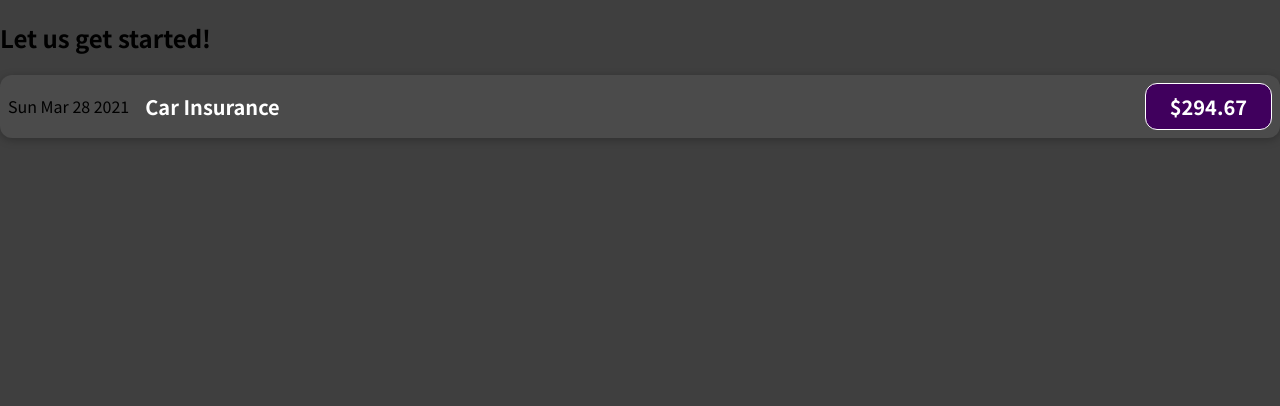
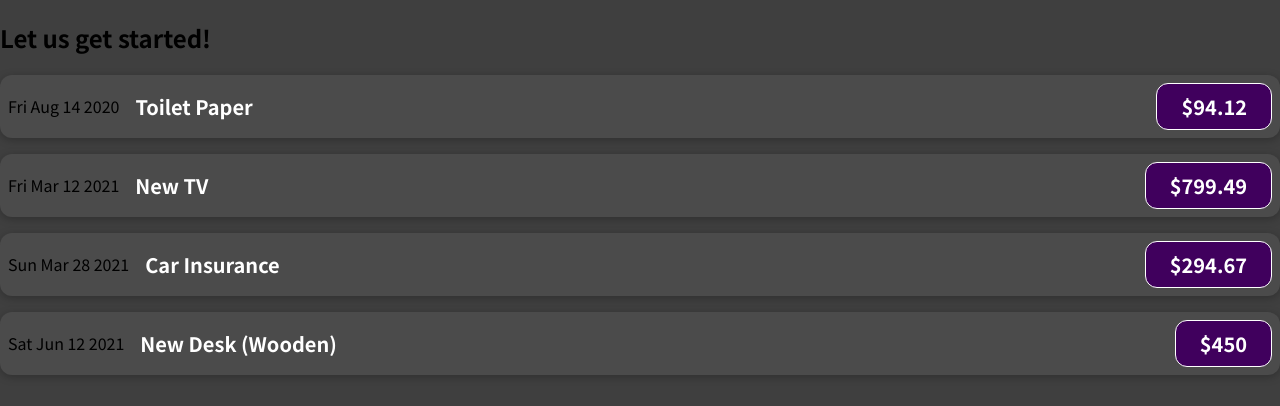
Before and after one commit to EricRicketts/UdemyReactTheCompleteGuide, a JavaScript app in the folder section_3_react_basics_and_working_with_components/02-building-a-first-custom-component/: page / in a window 1280 px wide. Shown: the top 406 px of the page. Built offline with nearby package versions, Linux system fonts and the light colour scheme.

Commit message:
using props to pass values to a component

```diff
--- a/section_3_react_basics_and_working_with_components/02-building-a-first-custom-component/src/App.js
+++ b/section_3_react_basics_and_working_with_components/02-building-a-first-custom-component/src/App.js
@@ -1,10 +1,50 @@
 import ExpenseItem from "./components/ExpenseItem";
 
 function App() {
+  const expenses = [
+    {
+      id: "e1",
+      title: "Toilet Paper",
+      amount: 94.12,
+      date: new Date(2020, 7, 14),
+    },
+    { id: "e2", title: "New TV", amount: 799.49, date: new Date(2021, 2, 12) },
+    {
+      id: "e3",
+      title: "Car Insurance",
+      amount: 294.67,
+      date: new Date(2021, 2, 28),
+    },
+    {
+      id: "e4",
+      title: "New Desk (Wooden)",
+      amount: 450,
+      date: new Date(2021, 5, 12),
+    },
+  ];
   return (
     <div>
       <h2>Let us get started!</h2>
-      <ExpenseItem />
+      <ExpenseItem
+        title={expenses[0].title}
+        date={expenses[0].date}
+        amount={expenses[0].amount}
+      />
+      <ExpenseItem
+        title={expenses[1].title}
+        date={expenses[1].date}
+        amount={expenses[1].amount}
+      />
+      <ExpenseItem
+        title={expenses[2].title}
+        date={expenses[2].date}
+        amount={expenses[2].amount}
+      />
+      <ExpenseItem
+        title={expenses[3].title}
+        date={expenses[3].date}
+        amount={expenses[3].amount}
+      />
     </div>
   );
 }
--- a/section_3_react_basics_and_working_with_components/02-building-a-first-custom-component/src/components/ExpenseItem.js
+++ b/section_3_react_basics_and_working_with_components/02-building-a-first-custom-component/src/components/ExpenseItem.js
@@ -1,16 +1,12 @@
 import "./ExpenseItem.css";
 
-function ExpenseItem() {
-  const expenseDate = new Date(2021, 2, 28);
-  const expenseTitle = 'Car Insurance';
-  const expenseAmount = 294.67;
-
+function ExpenseItem(props) {
   return (
     <div className="expense-item">
-      <div>{expenseDate.toDateString()}</div>
+      <div>{props.date.toDateString()}</div>
       <div className="expense-item__description">
-        <h2>{expenseTitle}</h2>
-        <div className="expense-item__price">${expenseAmount}</div>
+        <h2>{props.title}</h2>
+        <div className="expense-item__price">${props.amount}</div>
       </div>
     </div>
   );
```
Also changed, not shown: 1 other file (tests, documents, lock files or other folders).
